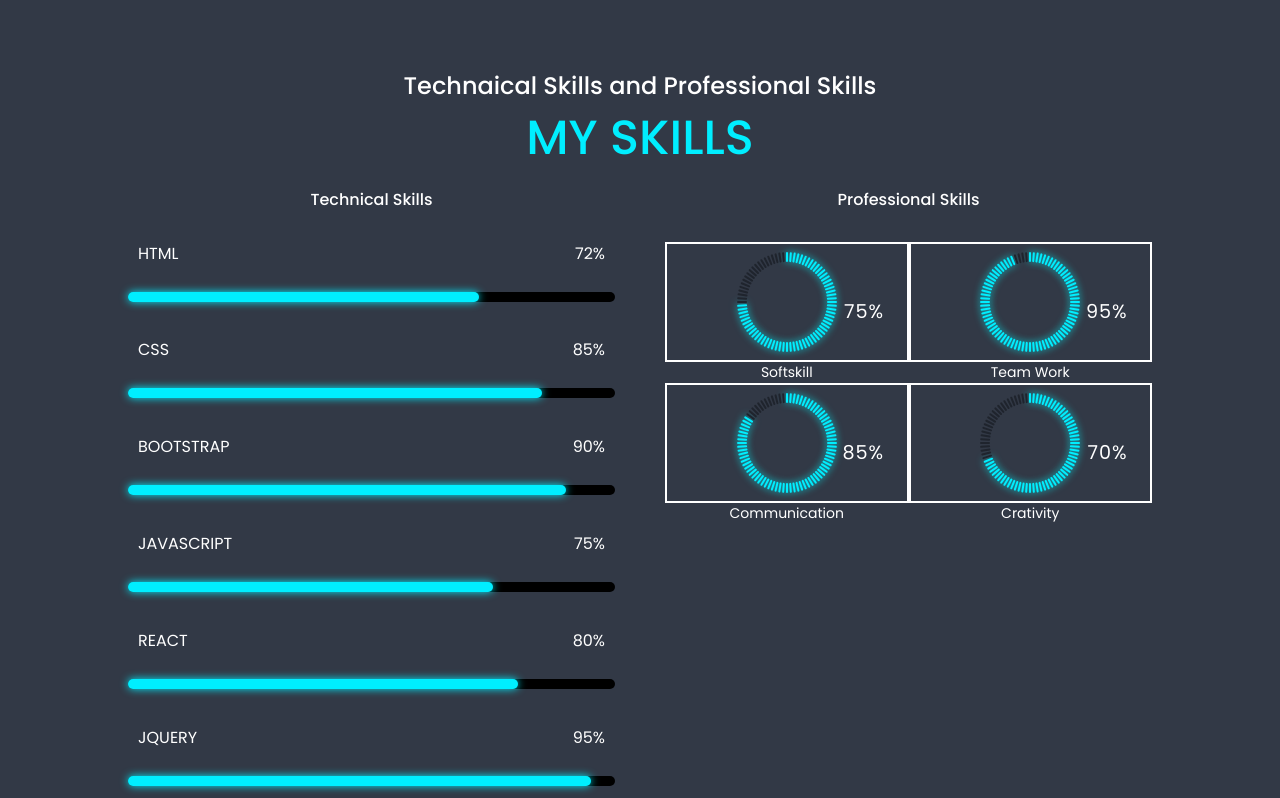
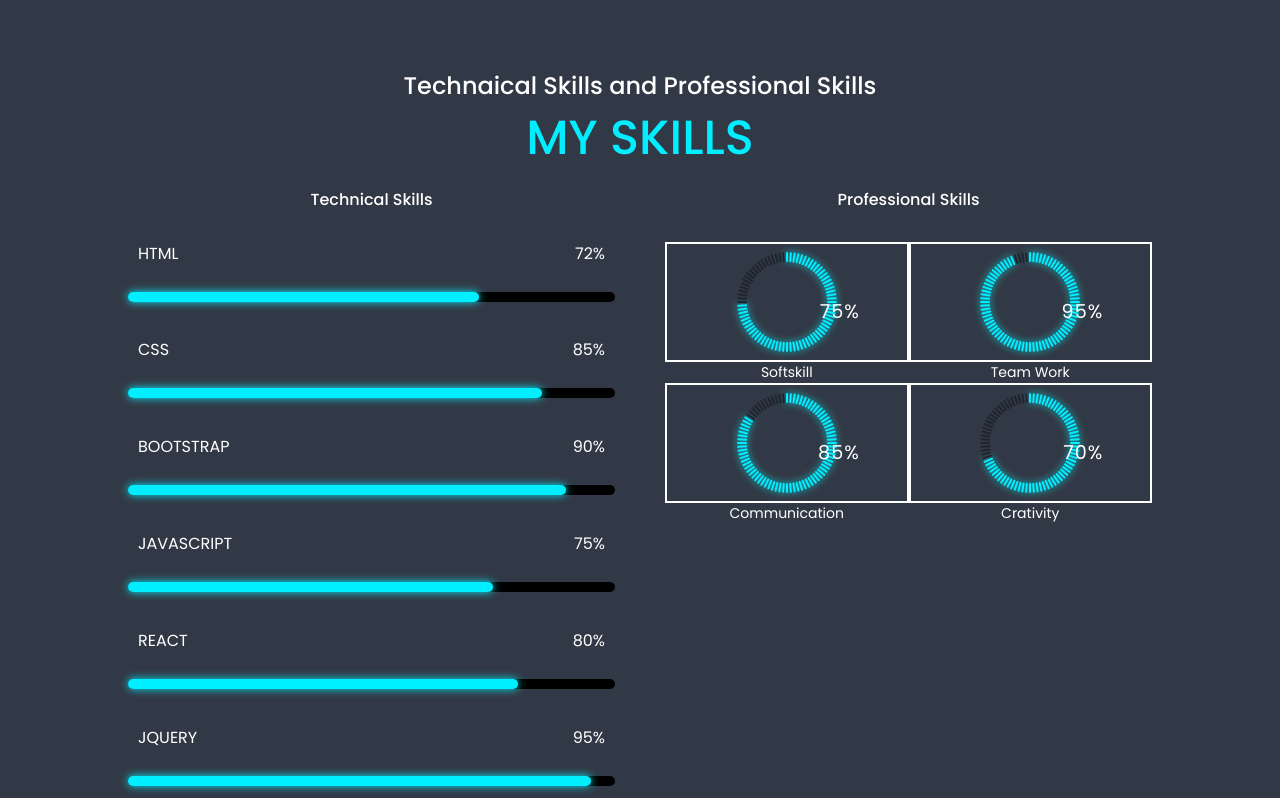
Before and after one commit to ShraddhaVhanmane123/Portfolios, a plain HTML site: page index.html in a window 1280 px wide. Shown: the part 2357-3155 px from the top of the page. Drawn offline with nearby package versions, Linux system fonts and the light colour scheme.

Commit message:
Update style.css

```diff
--- a/CSS/style.css
+++ b/CSS/style.css
@@ -587,7 +587,7 @@ a.btn:hover::before{
     letter-spacing: 1px;
     position: absolute;
     top: 40%;
-    right: 10%;
+    right: 20%;
     transform: (translate(-50%,-50%));
 }
 .box .text small{
```
